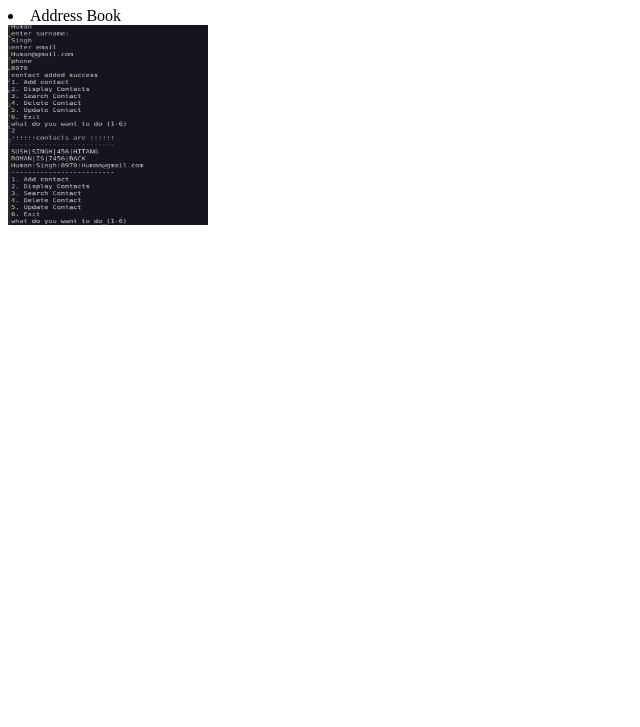
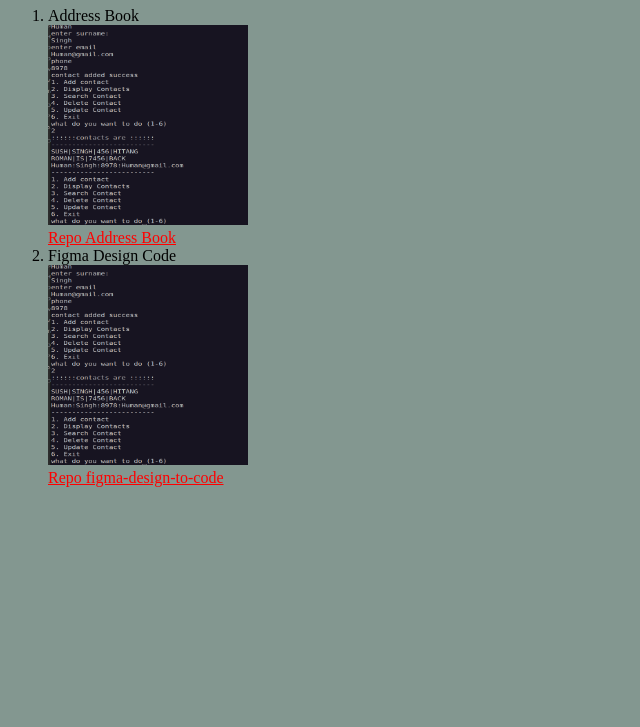
Before and after one commit to human-auz/Human_intern_projects.io, a plain HTML site: page index.html in a window 1280 px wide. Shown: the part 73-800 px from the top of the page, without its empty margins (0-640 px from the left). Drawn offline with Linux system fonts and the light colour scheme.

Commit message:
linked to figma design

```diff
--- a/index.html
+++ b/index.html
@@ -13,11 +13,19 @@
     </head>
 <body>
     <h1>My projects </h1>
-    <u1>
-        <li>Address Book</li>
-        <img src="address_book.png" alt="FAVICON" title= "Address Book " width ="200" height ="200" ></a>
+    <ol type="1">
+        <li>Address Book<br>
+        <img src="address_book.png" alt="FAVICON" title= "Address Book " width ="200" height ="200"  ></a><br>
+        <a href="https://git.bajratechnologies.com/human_auz/qa-trainee_human_intern_projects.io">Repo Address Book</a>
 
-    </u1>
+    </li>
+        <li>Figma Design Code<br>
+            <img src="address_book.png" alt="FAVICON" title= "Address Book " width ="200" height ="200" ></a>
+            <br>
+        <a href="https://git.bajratechnologies.com/human_auz/figma-design-to-code">Repo figma-design-to-code </a>
+    </li>
+
+    </ol>
 
 
 </body>
--- a/main.css
+++ b/main.css
@@ -13,3 +13,6 @@ table ,tr,th,td,caption {
     border-collapse: collapse;
     padding: 0.5rem;
 }
+*{
+    background-color: rgb(131, 151, 144);
+}
```
